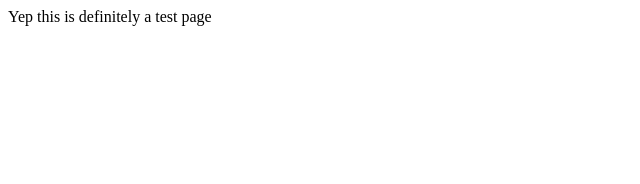
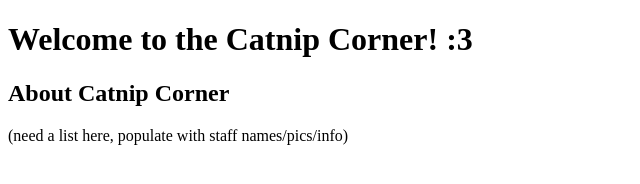
Before and after one commit to nalal/group-project-OOSD, a plain HTML site: page page/about.html in a window 1280 px wide. Shown: the whole page, without its empty margins (0-640 px from the left). Drawn offline with Linux system fonts and the light colour scheme.

Commit message:
Added HTML content
Added content outlining functionality for pages as well as headers for pages

```diff
--- a/page/about.html
+++ b/page/about.html
@@ -4,11 +4,13 @@
 
 	<head>
 		<meta charset="UFT-8">
-		<title>Testing page please ignore</title>
+		<title>Catnip Corner</title>
+		<h1>Welcome to the Catnip Corner! :3</h1>
 	</head>
 
 	<body>
-		<text>Yep this is definitely a test page</text>
+		<h2>About Catnip Corner</h2>
+		<text>(need a list here, populate with staff names/pics/info)</text>
 	</body>
 
 </html>
```
Also changed, not shown: page/blogpost.html (+4 -2 lines), page/index.html (+3 -2 lines).
